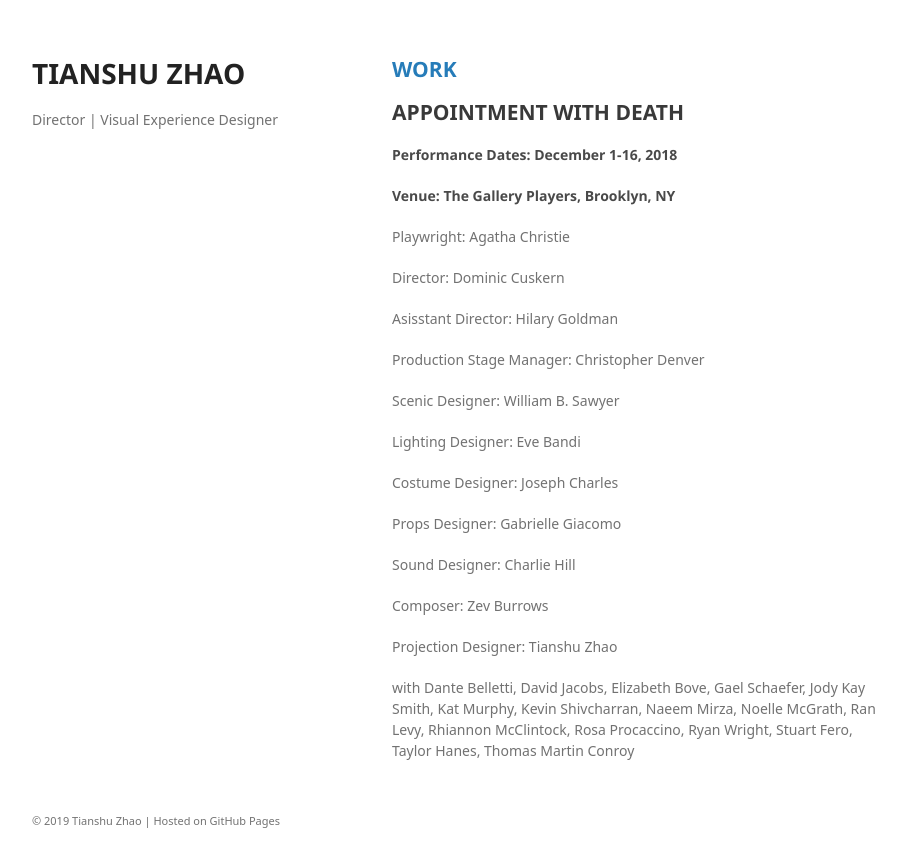
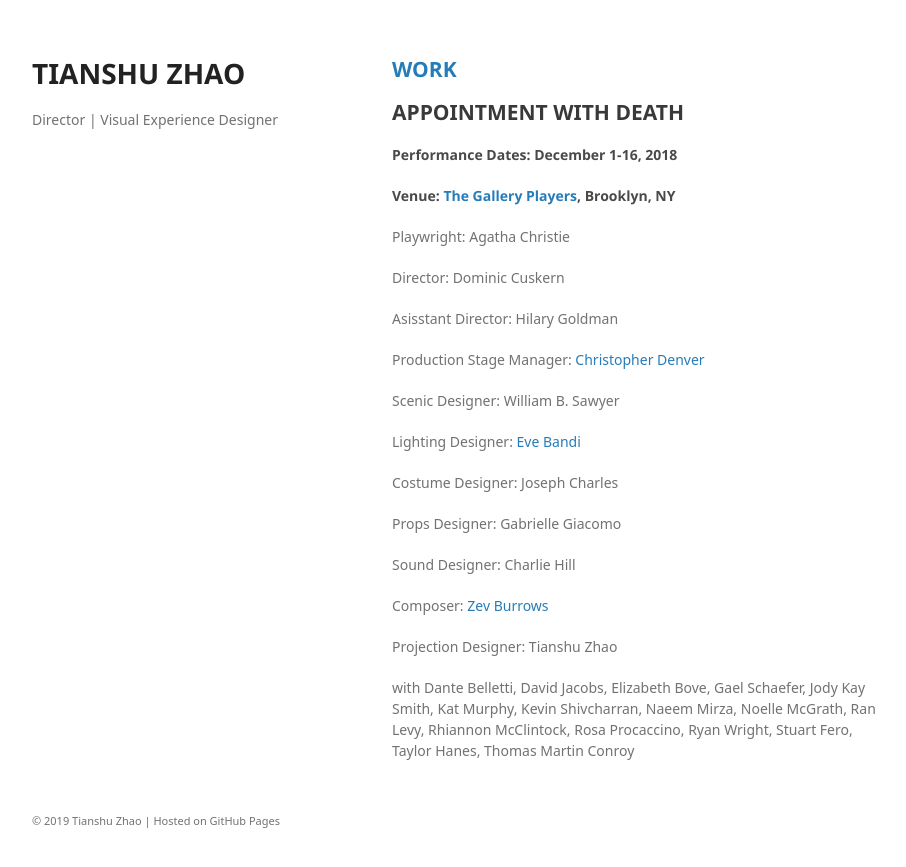
Before and after one commit to tianshu-z/tianshu-z.github.io, a Jekyll site: the page built from work/appointment-with-death.html, in a window 1280 px wide. Shown: the top 867 px of the page, without its empty margins (178-1084 px from the left). Built offline with Jekyll 4.4.1, drawn with Linux system fonts in a browser that asks for light colours; some web fonts are replaced; part of the change alters nothing that is shown.

```diff
--- a/work/appointment-with-death.html
+++ b/work/appointment-with-death.html
@@ -41,17 +41,17 @@ layout: default
   <h2><a href="https://tianshu-z.github.io/work">WORK</a></h2>
   <h2>APPOINTMENT WITH DEATH</h2>
   <h4>Performance Dates: December 1-16, 2018</h4>
-  <h4>Venue: The Gallery Players, Brooklyn, NY</h4>
+  <h4>Venue: <a href = "http://galleryplayers.com">The Gallery Players</a>, Brooklyn, NY</h4>
   <p>Playwright: Agatha Christie</p>
   <p>Director: Dominic Cuskern</p>
   <p>Asisstant Director: Hilary Goldman</p>
-  <p>Production Stage Manager: Christopher Denver</p>
+  <p>Production Stage Manager: <a href = "https://www.christopherdenver.com/">Christopher Denver</a></p>
   <p>Scenic Designer: William B. Sawyer</p>
-  <p>Lighting Designer: Eve Bandi</p>
+  <p>Lighting Designer: <a href = "https://www.evebandilighting.com/">Eve Bandi</a></p>
   <p>Costume Designer: Joseph Charles</p>
   <p>Props Designer: Gabrielle Giacomo</p>
   <p>Sound Designer: Charlie Hill</p>
-  <p>Composer: Zev Burrows</p>
+  <p>Composer: <a href = "http://zevburrowsmusic.com/">Zev Burrows</a></p>
   <p>Projection Designer: Tianshu Zhao</p>
   <p>with Dante Belletti, David Jacobs, Elizabeth Bove, Gael Schaefer, Jody Kay Smith, Kat Murphy, Kevin Shivcharran, Naeem Mirza, Noelle McGrath, Ran Levy, Rhiannon McClintock, Rosa Procaccino, Ryan Wright, Stuart Fero, Taylor Hanes, Thomas Martin Conroy</p>
 </head>
```
